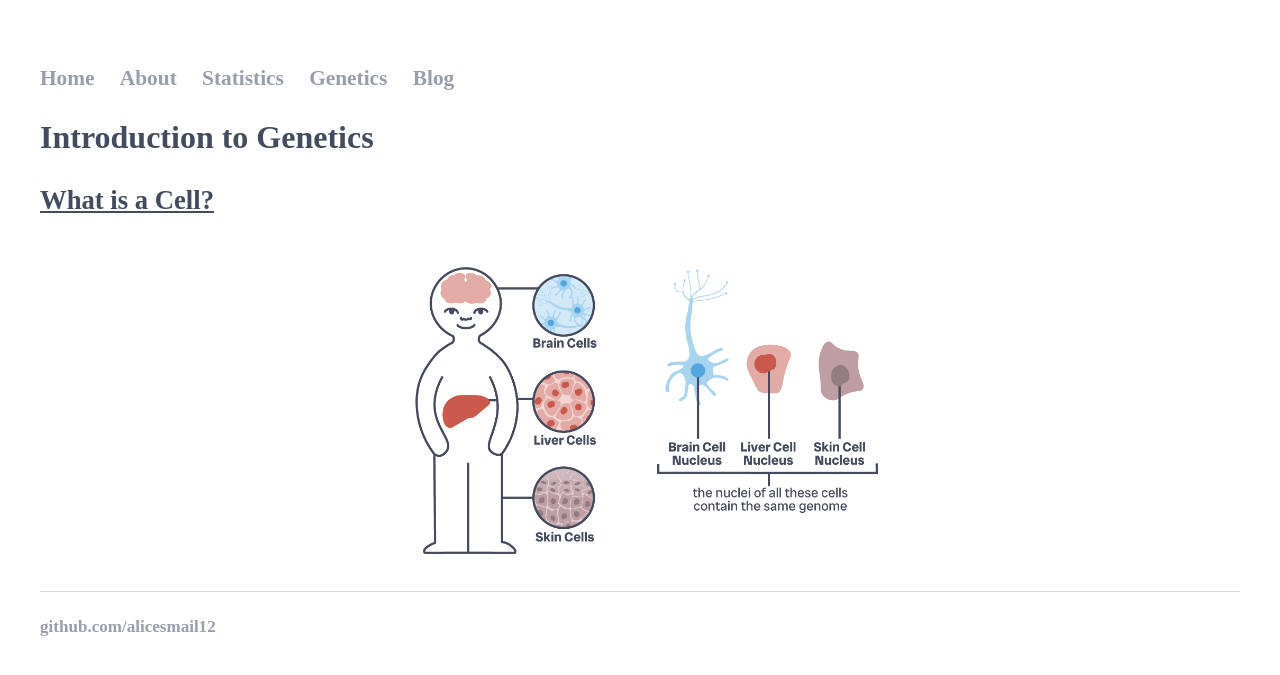
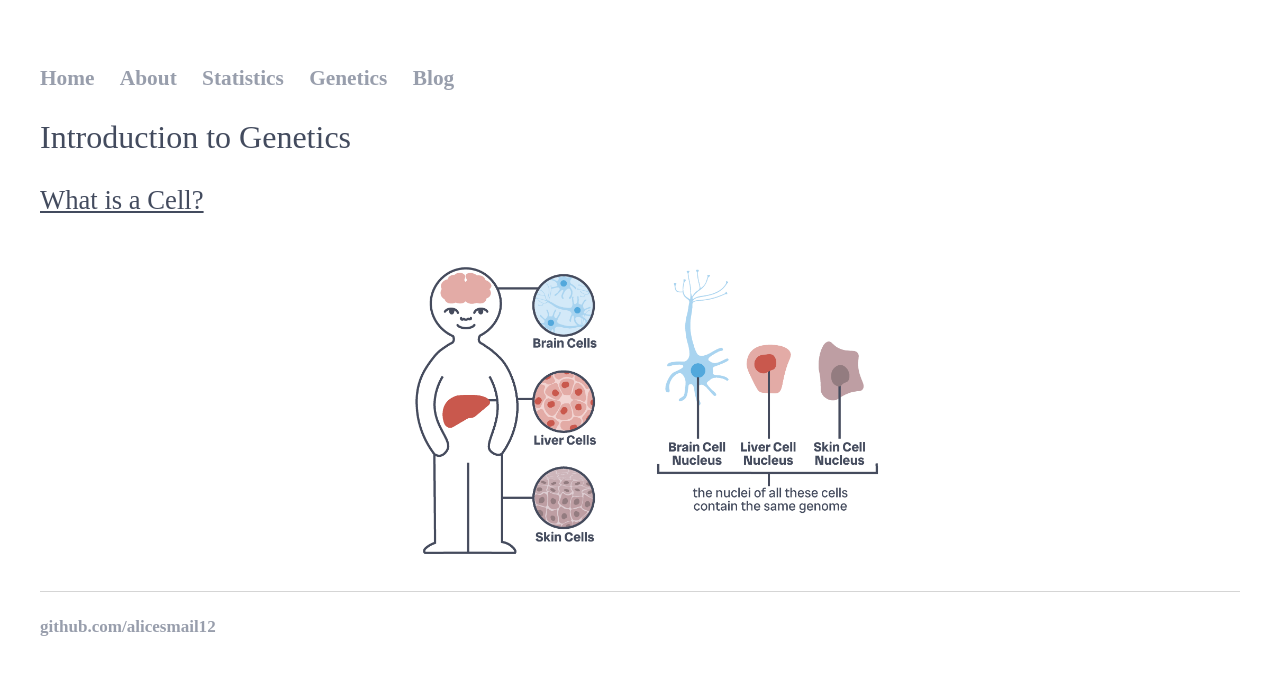
Before and after one commit to alicesmail12/alicesmail12.github.io, a Jekyll site: the page built from Genetics/Introduction-To-Genetics.html, in a window 1280 px wide. Shown: the top 675 px of the page. Built offline with Jekyll 4.4.1, drawn with Linux system fonts in a browser that asks for light colours; some web fonts are replaced.

Commit message:
Update Introduction-To-Genetics.html

```diff
--- a/Genetics/Introduction-To-Genetics.html
+++ b/Genetics/Introduction-To-Genetics.html
@@ -56,6 +56,12 @@ display: block;
 image-resolution: from-image;
 }
 
+.h1, .h2, .h3, .h4, .h5, .h6, h1, h2, h3, h4, h5, h6 {
+font-family: inherit;
+font-weight: 500;
+color: inherit;
+}
+
 </style>
 
 <body>
```
